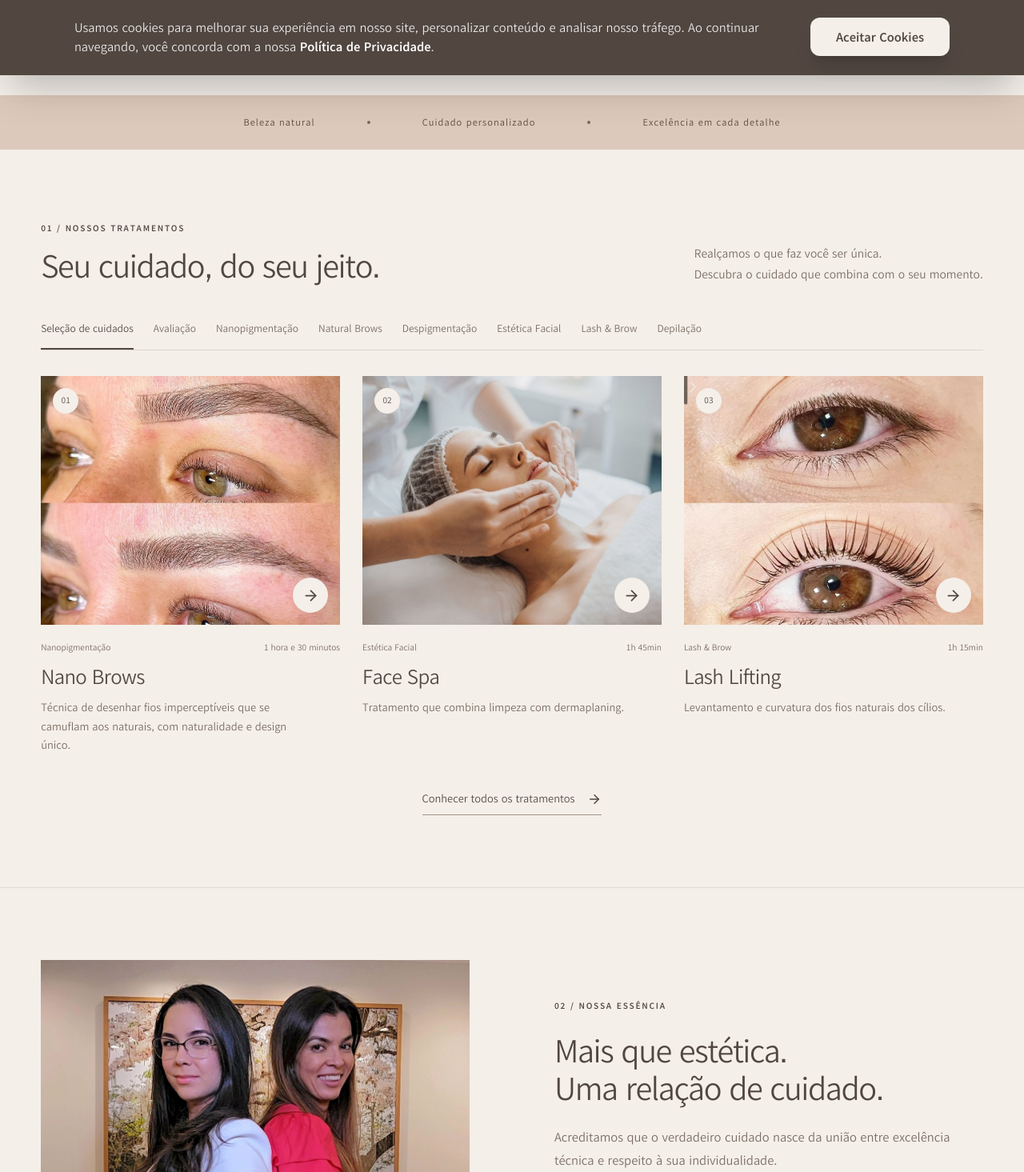
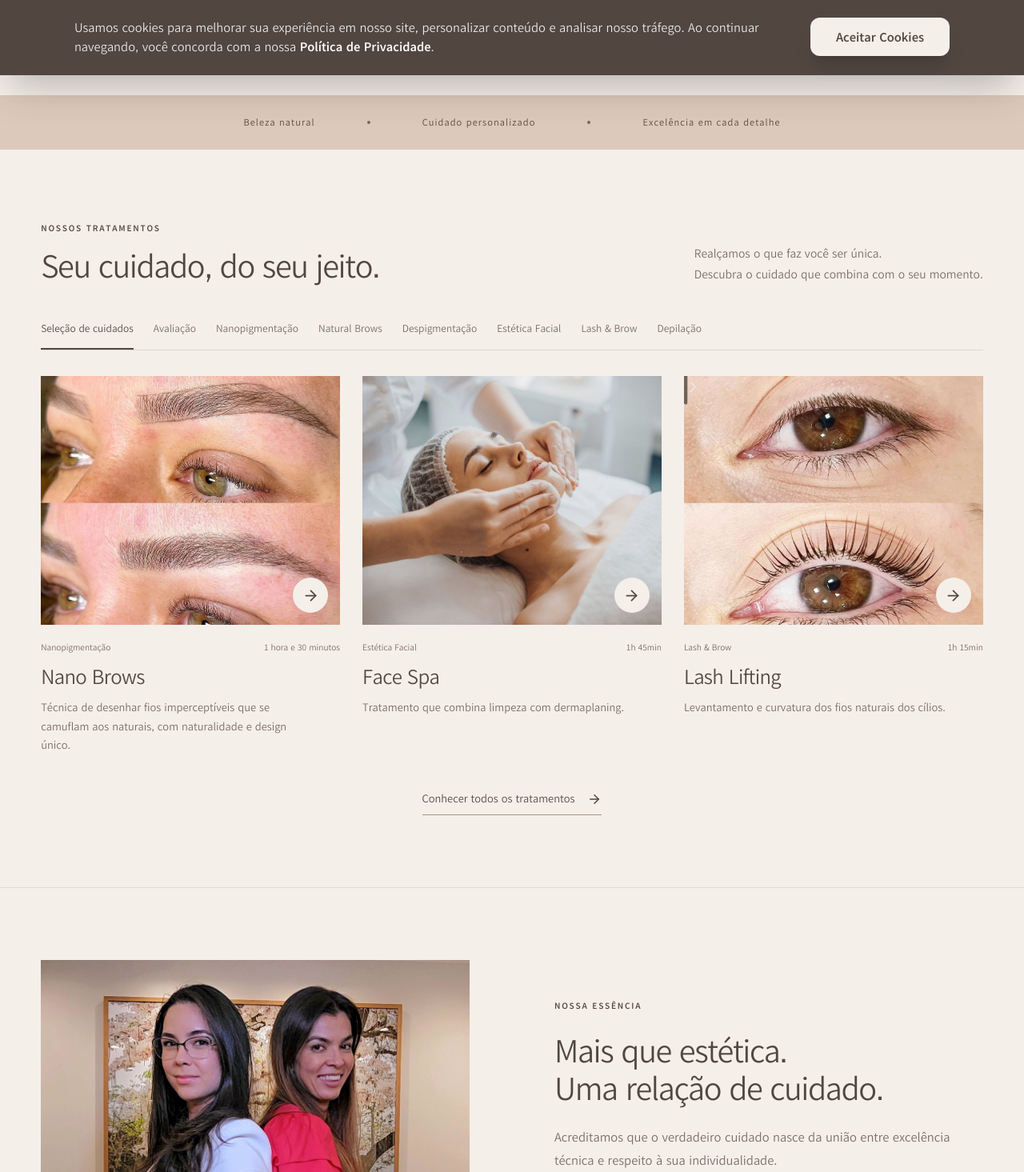
Before and after one commit to borajapa/rossi-beauty, a React (Vite) app: page / in a window 1280 px wide. Shown: the part 706-2171 px from the top of the page at 80% size. Built offline with nearby package versions, Linux system fonts and the light colour scheme.

Commit message:
feat: add TypeScript types for React and ReactDOM, update App component layout

```diff
--- a/package.json
+++ b/package.json
@@ -28,6 +28,8 @@
     "@eslint/js": "^9.0.0",
     "@types/express": "^4.17.21",
     "@types/node": "^22.14.0",
+    "@types/react": "^19.3.0",
+    "@types/react-dom": "^19.3.0",
     "autoprefixer": "^10.4.21",
     "eslint": "^9.0.0",
     "eslint-config-prettier": "^10.1.8",
--- a/src/App.tsx
+++ b/src/App.tsx
@@ -146,12 +146,6 @@ const Hero = () => (
         alt="Recepção da clínica Rossi Soares, com poltronas e iluminação acolhedora"
         fetchPriority="high"
       />
-      <div className="photo-caption">
-        <span>UM TEMPO PARA VOCÊ</span>
-        <span>
-          Asa Norte, Brasília <ArrowRight size={16} />
-        </span>
-      </div>
       <div className="hero-seal">
         <img src="/brand/svg/rossi-soares-simbolo-marrom.svg" alt="" />
       </div>
@@ -187,7 +181,7 @@ const Services = ({
       <div className="section-wrap">
         <div className="section-heading">
           <div>
-            <p className="eyebrow">01 / NOSSOS TRATAMENTOS</p>
+            <p className="eyebrow">NOSSOS TRATAMENTOS</p>
             <h2>Seu cuidado, do seu jeito.</h2>
           </div>
           <p>
@@ -230,7 +224,7 @@ const Services = ({
           ))}
         </div>
         <div className="treatment-grid">
-          {visible.map((service, index) => (
+          {visible.map((service) => (
             <button
               className="treatment-card"
               key={service.id}
@@ -238,7 +232,6 @@ const Services = ({
             >
               <div className="treatment-image">
                 <img src={service.image} alt={service.title} loading="lazy" />
-                <span className="treatment-index">{String(index + 1).padStart(2, '0')}</span>
                 <span className="card-arrow">
                   <ArrowRight size={21} />
                 </span>
@@ -269,7 +262,7 @@ const About = () => (
       <span>PROXIMIDADE EM CADA ENCONTRO</span>
     </div>
     <div className="about-copy">
-      <p className="eyebrow">02 / NOSSA ESSÊNCIA</p>
+      <p className="eyebrow">NOSSA ESSÊNCIA</p>
       <h2>
         Mais que estética.
         <br />
```
Also changed, not shown: 1 other file (tests, documents, lock files or other folders).
